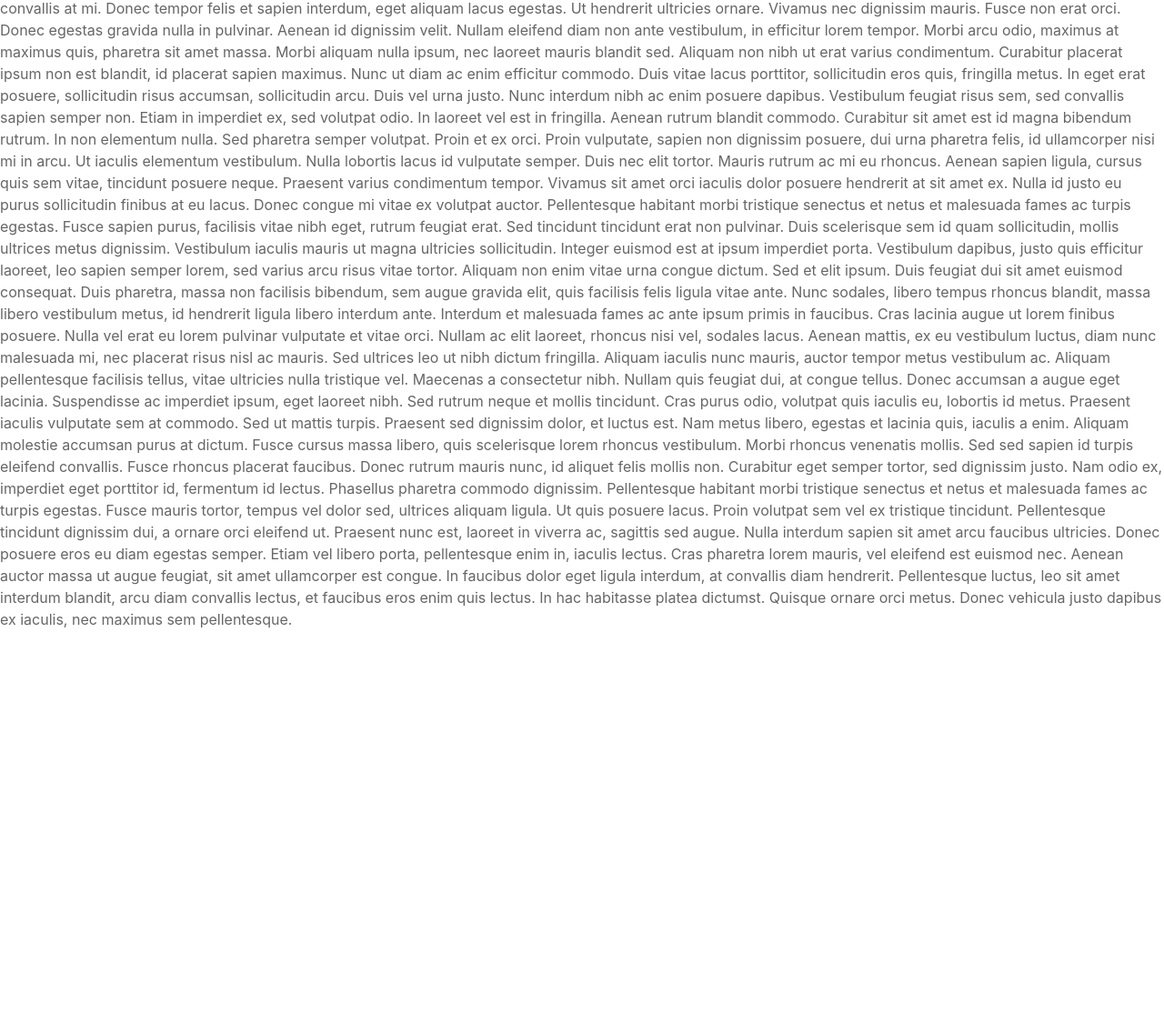
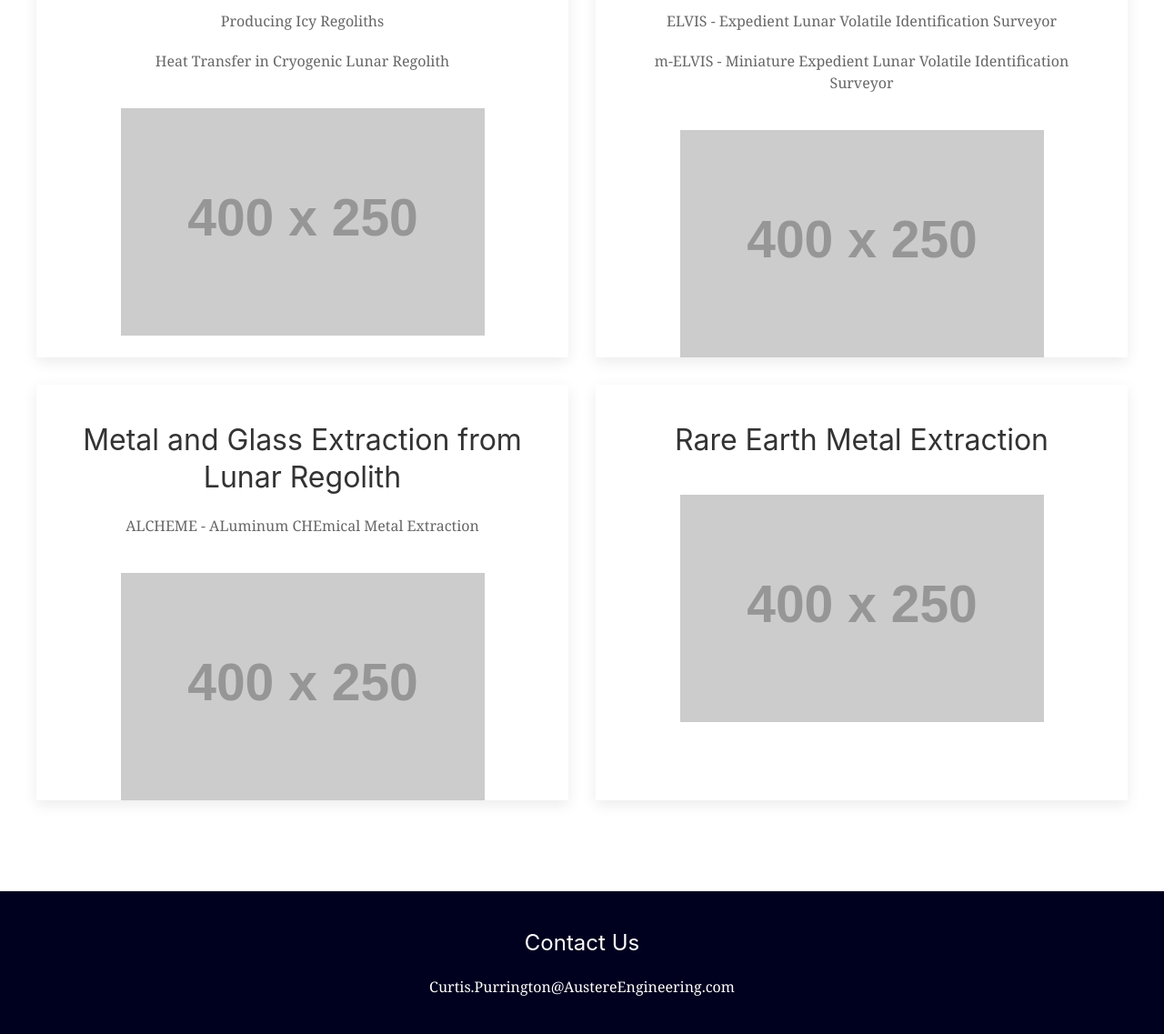
Before and after one commit to eric-purrington/AE-LandingPage, a plain HTML site: page index.html in a window 1280 px wide. Shown: the part 671-1808 px from the top of the page at 91% size. Before the commit the page ends 1364 px from the top, so only its background shows below. Drawn offline with nearby package versions, Linux system fonts and the light colour scheme; placeholder pictures from the web are drawn by us.

Commit message:
a placeholder grid and info

```diff
--- a/assets/stylesheets/style.css
+++ b/assets/stylesheets/style.css
@@ -1,5 +1,6 @@
 body, html {
     height: 100%;
+    font-family: Georgia, 'Times New Roman', Times, serif;
 }
 
 #navbar {
@@ -35,9 +36,24 @@ body, html {
 .hero-text h1 {
     color: white !important;
     font-size: 75px;
+    font-family: Georgia, 'Times New Roman', Times, serif;
 }
 
 .uk-logo {
-    color:white;
-    font-size: large !important;
+    color: white;
+    font-size: larger !important;
+    font-family: Georgia, 'Times New Roman', Times, serif !important;
 }
+
+.projCon {
+    margin: 100px auto;
+}
+
+.footer {
+    background-color: rgb(0, 0, 31);
+    padding: 40px;
+}
+
+.footer h3, .footer a {
+    color: white !important;
+}
--- a/index.html
+++ b/index.html
@@ -26,24 +26,63 @@
         </div>
         <div id="stopTransparence"></div>
 
-        <p>Lorem ipsum dolor sit amet, consectetur adipiscing elit. Duis ullamcorper ex nec erat tincidunt sollicitudin. Morbi ut nunc pulvinar, viverra purus id, lobortis diam. Etiam convallis tincidunt felis, quis condimentum purus consectetur sed. Fusce et dui diam. Nullam eget condimentum mauris. Pellentesque sit amet consequat diam, quis rutrum lacus. Phasellus pharetra tortor sed lacus blandit hendrerit. Nulla ultricies non lorem non volutpat. Nunc sagittis sagittis ex, ac cursus tellus condimentum eu. Etiam ac risus congue, sollicitudin urna ultricies, fringilla nulla. Donec sed ante convallis, tristique tortor sit amet, commodo nunc. Cras pellentesque tempor felis et bibendum. Sed arcu augue, suscipit et ligula eget, facilisis finibus magna. Morbi condimentum iaculis massa, sit amet ultricies dolor feugiat a.
+        <div class="uk-container projCon">
+            <div class="uk-grid-medium uk-child-width-expand@s uk-text-center uk-grid-match" uk-grid>
+                <div>
+                    <div class="uk-card uk-card-default">
+                        <div class="uk-card-body">
+                            <h2>Space Resources Consulting</h2>
+                            <p>Producing Icy Regoliths</p>
+                            <p>Heat Transfer in Cryogenic Lunar Regolith</p>
+                        </div>
+                        <div class="uk-card-media-bottom">
+                            <img src="https://via.placeholder.com/400x250" alt="">
+                        </div>
+                    </div>
+                </div>
+                <div>
+                    <div class="uk-card uk-card-default">
+                        <div class="uk-card-body">
+                            <h2>Volatile Prospecting</h2>
+                            <p>ELVIS - Expedient Lunar Volatile Identification Surveyor</p>
+                            <p>m-ELVIS - Miniature Expedient Lunar Volatile Identification Surveyor</p>
+                        </div>
+                        <div class="uk-card-media-bottom">
+                            <img src="https://via.placeholder.com/400x250" alt="">
+                        </div>
+                    </div>
+                </div>
+            </div>
 
-        Duis nec diam efficitur, vulputate purus eu, vulputate dolor. Quisque quis justo volutpat quam semper feugiat. Nam odio ex, hendrerit ac condimentum non, accumsan et dolor. Donec aliquam libero semper orci sollicitudin lobortis. Duis eget aliquet odio. Morbi eget arcu a massa convallis malesuada faucibus vel eros. In arcu odio, venenatis id blandit ut, convallis at mi. Donec tempor felis et sapien interdum, eget aliquam lacus egestas. Ut hendrerit ultricies ornare. Vivamus nec dignissim mauris. Fusce non erat orci. Donec egestas gravida nulla in pulvinar. Aenean id dignissim velit. Nullam eleifend diam non ante vestibulum, in efficitur lorem tempor. Morbi arcu odio, maximus at maximus quis, pharetra sit amet massa. Morbi aliquam nulla ipsum, nec laoreet mauris blandit sed.
+            <div class="uk-grid-medium uk-child-width-expand@s uk-text-center uk-grid-match" uk-grid>
+                <div>
+                    <div class="uk-card uk-card-default">
+                        <div class="uk-card-body">
+                            <h2>Metal and Glass Extraction from Lunar Regolith</h2>
+                            <p>ALCHEME - ALuminum CHEmical Metal Extraction</p>
+                        </div>
+                        <div class="uk-card-media-bottom">
+                            <img src="https://via.placeholder.com/400x250" alt="">
+                        </div>
+                    </div>
+                </div>
+                <div>
+                    <div class="uk-card uk-card-default">
+                        <div class="uk-card-body">
+                            <h2>Rare Earth Metal Extraction</h2>
+                        </div>
+                        <div class="uk-card-media-bottom">
+                            <img src="https://via.placeholder.com/400x250" alt="">
+                        </div>
+                    </div>
+                </div>
+            </div>
+        </div>
 
-        Aliquam non nibh ut erat varius condimentum. Curabitur placerat ipsum non est blandit, id placerat sapien maximus. Nunc ut diam ac enim efficitur commodo. Duis vitae lacus porttitor, sollicitudin eros quis, fringilla metus. In eget erat posuere, sollicitudin risus accumsan, sollicitudin arcu. Duis vel urna justo. Nunc interdum nibh ac enim posuere dapibus. Vestibulum feugiat risus sem, sed convallis sapien semper non. Etiam in imperdiet ex, sed volutpat odio. In laoreet vel est in fringilla. Aenean rutrum blandit commodo.
-
-        Curabitur sit amet est id magna bibendum rutrum. In non elementum nulla. Sed pharetra semper volutpat. Proin et ex orci. Proin vulputate, sapien non dignissim posuere, dui urna pharetra felis, id ullamcorper nisi mi in arcu. Ut iaculis elementum vestibulum. Nulla lobortis lacus id vulputate semper. Duis nec elit tortor. Mauris rutrum ac mi eu rhoncus. Aenean sapien ligula, cursus quis sem vitae, tincidunt posuere neque. Praesent varius condimentum tempor. Vivamus sit amet orci iaculis dolor posuere hendrerit at sit amet ex.
-
-        Nulla id justo eu purus sollicitudin finibus at eu lacus. Donec congue mi vitae ex volutpat auctor. Pellentesque habitant morbi tristique senectus et netus et malesuada fames ac turpis egestas. Fusce sapien purus, facilisis vitae nibh eget, rutrum feugiat erat. Sed tincidunt tincidunt erat non pulvinar. Duis scelerisque sem id quam sollicitudin, mollis ultrices metus dignissim. Vestibulum iaculis mauris ut magna ultricies sollicitudin. Integer euismod est at ipsum imperdiet porta. Vestibulum dapibus, justo quis efficitur laoreet, leo sapien semper lorem, sed varius arcu risus vitae tortor. Aliquam non enim vitae urna congue dictum. Sed et elit ipsum. Duis feugiat dui sit amet euismod consequat. Duis pharetra, massa non facilisis bibendum, sem augue gravida elit, quis facilisis felis ligula vitae ante.
-
-        Nunc sodales, libero tempus rhoncus blandit, massa libero vestibulum metus, id hendrerit ligula libero interdum ante. Interdum et malesuada fames ac ante ipsum primis in faucibus. Cras lacinia augue ut lorem finibus posuere. Nulla vel erat eu lorem pulvinar vulputate et vitae orci. Nullam ac elit laoreet, rhoncus nisi vel, sodales lacus. Aenean mattis, ex eu vestibulum luctus, diam nunc malesuada mi, nec placerat risus nisl ac mauris. Sed ultrices leo ut nibh dictum fringilla. Aliquam iaculis nunc mauris, auctor tempor metus vestibulum ac. Aliquam pellentesque facilisis tellus, vitae ultricies nulla tristique vel. Maecenas a consectetur nibh. Nullam quis feugiat dui, at congue tellus. Donec accumsan a augue eget lacinia.
-
-        Suspendisse ac imperdiet ipsum, eget laoreet nibh. Sed rutrum neque et mollis tincidunt. Cras purus odio, volutpat quis iaculis eu, lobortis id metus. Praesent iaculis vulputate sem at commodo. Sed ut mattis turpis. Praesent sed dignissim dolor, et luctus est. Nam metus libero, egestas et lacinia quis, iaculis a enim. Aliquam molestie accumsan purus at dictum. Fusce cursus massa libero, quis scelerisque lorem rhoncus vestibulum.
-
-        Morbi rhoncus venenatis mollis. Sed sed sapien id turpis eleifend convallis. Fusce rhoncus placerat faucibus. Donec rutrum mauris nunc, id aliquet felis mollis non. Curabitur eget semper tortor, sed dignissim justo. Nam odio ex, imperdiet eget porttitor id, fermentum id lectus. Phasellus pharetra commodo dignissim. Pellentesque habitant morbi tristique senectus et netus et malesuada fames ac turpis egestas. Fusce mauris tortor, tempus vel dolor sed, ultrices aliquam ligula. Ut quis posuere lacus. Proin volutpat sem vel ex tristique tincidunt. Pellentesque tincidunt dignissim dui, a ornare orci eleifend ut. Praesent nunc est, laoreet in viverra ac, sagittis sed augue. Nulla interdum sapien sit amet arcu faucibus ultricies. Donec posuere eros eu diam egestas semper.
-
-        Etiam vel libero porta, pellentesque enim in, iaculis lectus. Cras pharetra lorem mauris, vel eleifend est euismod nec. Aenean auctor massa ut augue feugiat, sit amet ullamcorper est congue. In faucibus dolor eget ligula interdum, at convallis diam hendrerit. Pellentesque luctus, leo sit amet interdum blandit, arcu diam convallis lectus, et faucibus eros enim quis lectus. In hac habitasse platea dictumst. Quisque ornare orci metus. Donec vehicula justo dapibus ex iaculis, nec maximus sem pellentesque.</p>
-
+        <div class="uk-container-expand footer uk-text-center">
+            <h3>Contact Us</h3>
+            <a href="mailto:curtis.purrington@austereengineering.com">Curtis.Purrington@AustereEngineering.com</a>
+        </div>
 
         <script src="https://cdn.jsdelivr.net/npm/uikit@3.5.7/dist/js/uikit.min.js"></script>
         <script src="https://cdn.jsdelivr.net/npm/uikit@3.5.7/dist/js/uikit-icons.min.js"></script>
```
